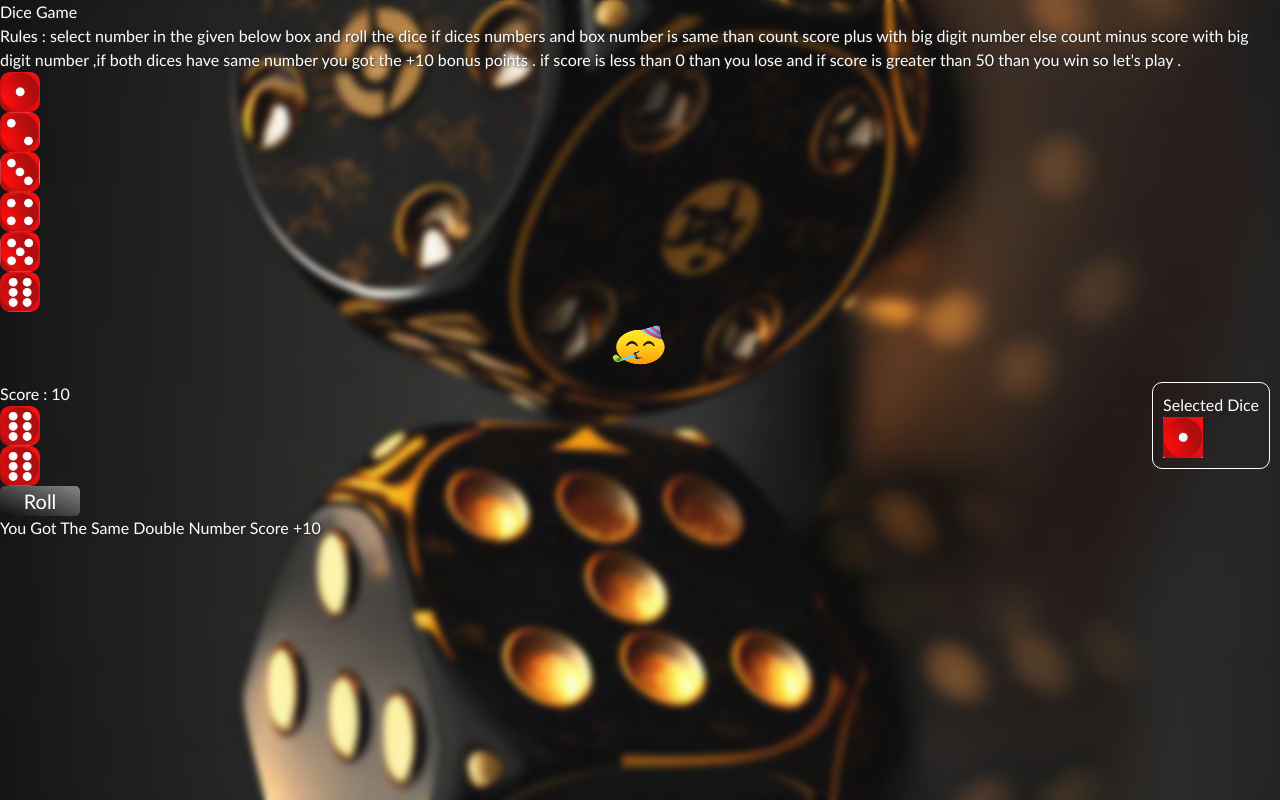
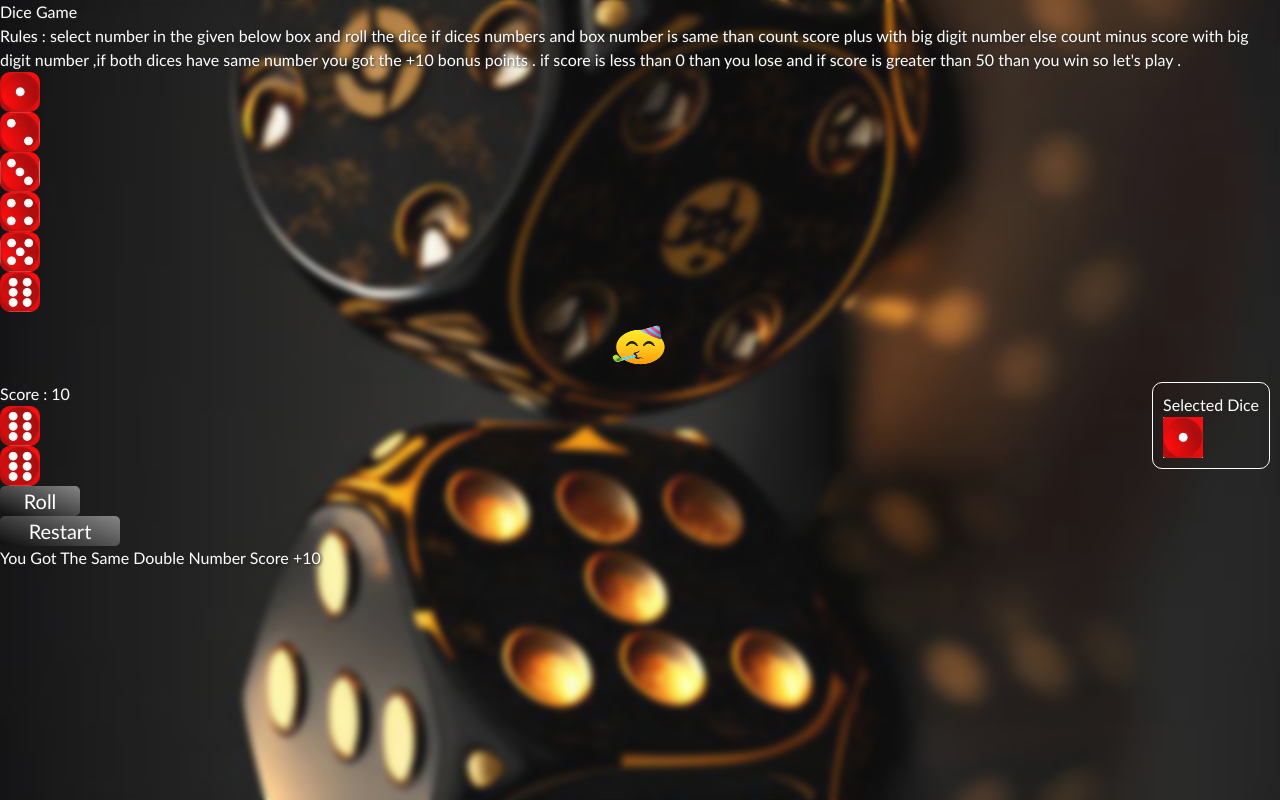
Before and after one commit to Faizy-Dot/Dice-Game, a React (Vite) app: page / in a window 1280 px wide. Built offline with nearby package versions, Linux system fonts and the light colour scheme.

Commit message:
Update App.jsx

```diff
--- a/src/App.jsx
+++ b/src/App.jsx
@@ -140,10 +140,15 @@ function App() {
                 <div className='emoji'>
                   <img src="/assets/score-.gif" alt="" />
                 </div>
-                : scoreBonus &&
+                : scoreBonus ?
                 <div className='emoji'>
                   <img src="/assets/bonus.gif" alt="" />
                 </div>
+                :
+                <div className='emoji'>
+                  <h1><img src="/assets/loader.webp" width={60} alt="" /></h1>
+                </div>
+
 
           }
 
@@ -174,7 +179,7 @@ function App() {
           <div className='flex justify-center  gap-3 '>
 
             {dicing ?
-              <img src="/assets/rolling-dice.gif" alt="" className='rounded-xl' width={40} />
+              <img src="/assets/rolling-dice.gif" alt="" className='rounded-xl' width={42} />
               :
               diceObj.map((data) => {
                 return (
@@ -184,7 +189,7 @@ function App() {
             }
 
             {dicing ?
-              <img src="/assets/rolling-dice.gif" alt="" className='rounded-xl' width={40} />
+              <img src="/assets/rolling-dice.gif" alt="" className='rounded-xl' width={42} />
               :
               diceObj.map((data) => {
                 return (
@@ -199,11 +204,10 @@ function App() {
           </div>
 
           <div className='flex justify-center my-3'>
-            {
-              disable ?
-                <button onClick={restart} className='restart-btn'>{youWin ? "Restart" : "Try Again"}</button>
-                : null
-            }
+
+                <button onClick={restart} className='restart-btn'>{disable && youLose ? "Try Again" : "Restart"}</button>
+
+
           </div>
 
           <div className='m-5 font-bold'>
```
